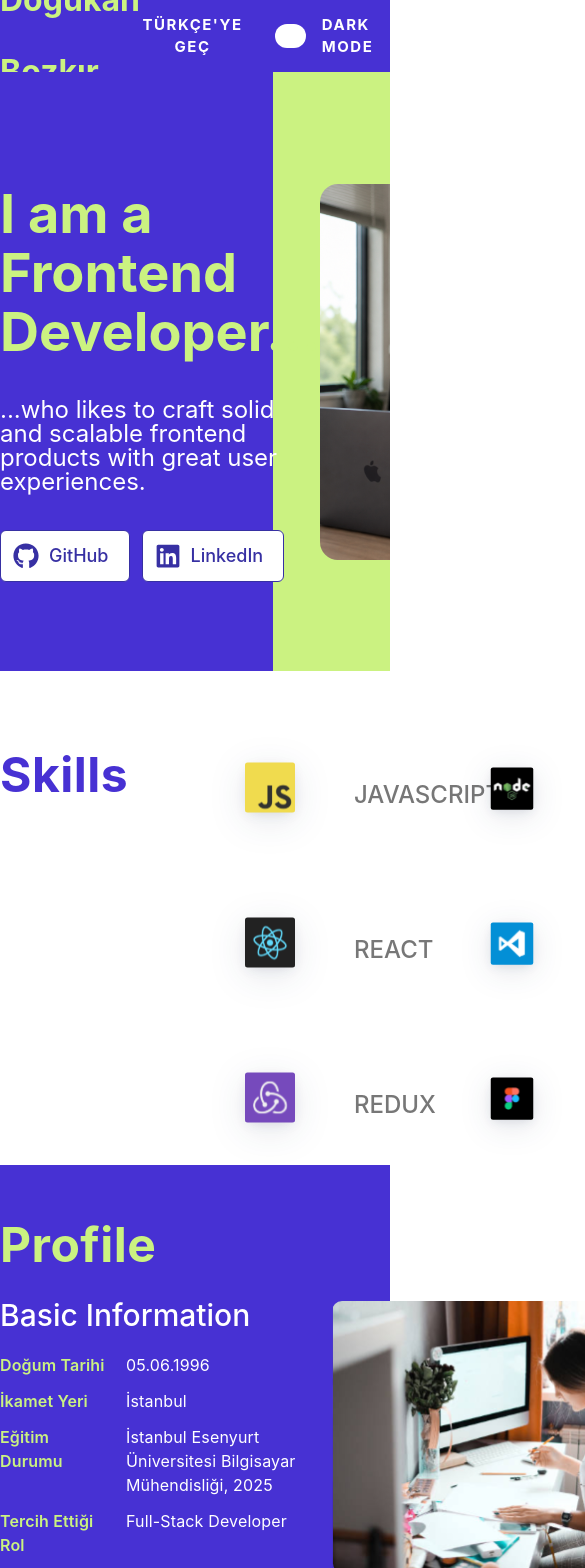
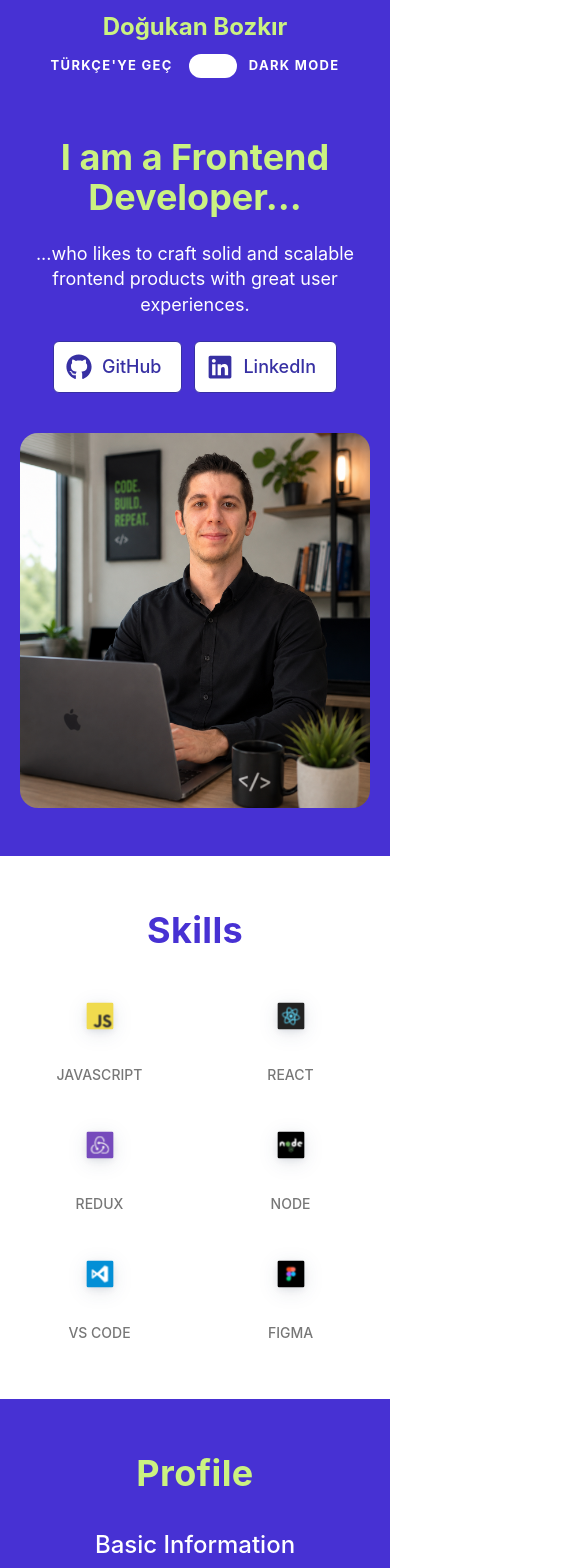
Before and after one commit to Dogukan3648/dogukan-portfolio, a React (Vite) app: page / in a window 390 px wide. Shown: the top 1568 px of the page, 585 px wide, since content can reach past the window. Built offline with nearby package versions, Linux system fonts and the light colour scheme.

Commit message:
feat(responsive): complete portfolio responsive layout

```diff
--- a/src/components/ProjectCard.jsx
+++ b/src/components/ProjectCard.jsx
@@ -3,15 +3,17 @@ const ProjectCard = ({ project }) => {
     project;
 
   return (
-    <article className="flex overflow-hidden rounded-xl bg-white shadow-[0_18px_88px_-4px_rgba(24,39,75,0.14),0_8px_28px_-6px_rgba(24,39,75,0.12)]">
-      <div className="h-[360px] w-[360px] shrink-0">
+    <article className="flex flex-col overflow-hidden rounded-xl bg-white shadow-[0_18px_88px_-4px_rgba(24,39,75,0.14),0_8px_28px_-6px_rgba(24,39,75,0.12)] lg:flex-row">
+      <div className="h-[220px] w-full shrink-0 sm:h-[280px] lg:h-[360px] lg:w-[360px]">
         <img src={image} alt={title} className="h-full w-full object-cover" />
       </div>
 
-      <div className="flex flex-1 flex-col gap-6 px-8 py-8">
-        <h3 className="text-[32px] font-bold text-[#4338CA]">{title}</h3>
+      <div className="flex flex-1 flex-col gap-5 px-5 py-6 sm:px-6 lg:gap-6 lg:px-8 lg:py-8">
+        <h3 className="text-2xl font-bold text-[#4338CA] lg:text-[32px]">
+          {title}
+        </h3>
 
-        <p className="text-base font-normal leading-5 text-[#383838]">
+        <p className="text-sm font-normal leading-6 text-[#383838] lg:text-base lg:leading-5">
           {description}
         </p>
 
@@ -19,14 +21,14 @@ const ProjectCard = ({ project }) => {
           {technologies.map((technology) => (
             <li
               key={technology}
-              className="rounded-full bg-[var(--color-primary)] px-[18px] py-2 text-sm font-medium text-white"
+              className="rounded-full bg-[var(--color-primary)] px-4 py-2 text-xs font-medium text-white lg:px-[18px] lg:text-sm"
             >
               {technology}
             </li>
           ))}
         </ul>
 
-        <div className="flex gap-6">
+        <div className="mt-auto flex gap-6">
           <a
             href={liveUrl}
             target="_blank"
--- a/src/index.css
+++ b/src/index.css
@@ -25,6 +25,8 @@ body {
 }
 
 .container {
+  width: 100%;
   max-width: 960px;
   margin-inline: auto;
+  padding-inline: 16px;
 }
--- a/src/sections/Header.jsx
+++ b/src/sections/Header.jsx
@@ -9,20 +9,20 @@ const Header = () => {
 
   return (
     <header className="bg-[var(--color-primary)]">
-      <div className="container flex h-[72px] items-center justify-between">
-        <span className="text-[32px] font-bold leading-[72px] text-[var(--color-accent)]">
+      <div className="container flex flex-col gap-3 py-3 sm:flex-row sm:items-center sm:justify-between sm:gap-6 lg:h-[72px] lg:flex-row lg:py-0">
+        <span className="text-center text-2xl font-bold leading-tight text-[var(--color-accent)] sm:text-left lg:text-[32px] lg:leading-[72px]">
           Doğukan Bozkır
         </span>
 
-        <div className="flex items-center gap-8">
+        <div className="flex flex-wrap items-center justify-center gap-4 sm:justify-end lg:gap-8">
           <button
             type="button"
-            className="text-[15px] font-bold tracking-[0.1em] text-[var(--color-background)]"
+            className="text-[13px] font-bold tracking-[0.1em] text-[var(--color-background)] lg:text-[15px]"
           >
             TÜRKÇE'YE GEÇ
           </button>
 
-          <div className="flex h-6 items-center gap-4">
+          <div className="flex items-center gap-3 lg:h-6 lg:gap-4">
             <button
               type="button"
               onClick={handleThemeChange}
@@ -35,7 +35,7 @@ const Header = () => {
               className="h-6 w-12 rounded-full bg-[var(--color-background)]"
             />
 
-            <span className="text-[15px] font-bold tracking-[0.1em] text-[var(--color-background)]">
+            <span className="text-[13px] font-bold tracking-[0.1em] text-[var(--color-background)] lg:text-[15px]">
               DARK MODE
             </span>
           </div>
--- a/src/sections/Hero.jsx
+++ b/src/sections/Hero.jsx
@@ -1,23 +1,27 @@
 import { FaGithub, FaLinkedin } from "react-icons/fa";
 import heroImage from "../assets/images/hero-image.png";
 import Button from "../components/Button";
+
 const Hero = () => {
   return (
-    <section className="relative min-h-[599px] overflow-hidden bg-[var(--color-primary)]">
+    <section className="relative overflow-hidden bg-[var(--color-primary)] py-12 lg:min-h-[599px] lg:py-0">
       <div
         aria-hidden="true"
-        className="absolute inset-y-0 right-0 w-[30%] bg-[var(--color-accent)]"
+        className="absolute inset-y-0 right-0 hidden w-[30%] bg-[var(--color-accent)] lg:block"
       />
-      <div className="container relative z-10 flex min-h-[599px] items-center justify-between">
-        <div className="flex h-[376px] w-[529px] flex-col gap-9">
-          <h1 className="text-[54px] font-bold leading-[1.1] text-[var(--color-accent)]">
+
+      <div className="container relative z-10 flex flex-col items-center gap-10 lg:min-h-[599px] lg:flex-row lg:justify-between">
+        <div className="flex w-full max-w-[529px] flex-col gap-6 lg:gap-9">
+          <h1 className="text-center text-4xl font-bold leading-[1.1] text-[var(--color-accent)] lg:text-left lg:text-[54px]">
             I am a Frontend Developer...
           </h1>
-          <p className="text-2xl font-normal leading-[100%] text-[var(--color-background)]">
+
+          <p className="text-center text-lg font-normal leading-[140%] text-[var(--color-background)] lg:text-left lg:text-2xl lg:leading-[100%]">
             ...who likes to craft solid and scalable frontend products with
             great user experiences.
           </p>
-          <div className="flex gap-3">
+
+          <div className="flex flex-wrap justify-center gap-3 lg:justify-start">
             <Button
               href="https://github.com/Dogukan3648"
               icon={<FaGithub className="text-[26px]" />}
@@ -33,10 +37,11 @@ const Hero = () => {
             </Button>
           </div>
         </div>
+
         <img
           src={heroImage}
           alt="Doğukan Bozkır"
-          className="h-[376px] w-[350px] rounded-[18px] object-cover"
+          className="h-auto w-full max-w-[350px] rounded-[18px] object-cover lg:h-[376px] lg:w-[350px]"
         />
       </div>
     </section>
--- a/src/sections/Profile.jsx
+++ b/src/sections/Profile.jsx
@@ -14,27 +14,27 @@ const Profile = () => {
   return (
     <section className="bg-[var(--color-primary)] py-14">
       <div className="container">
-        <h2 className="text-5xl font-bold leading-none tracking-[0.01em] text-[var(--color-accent)]">
+        <h2 className="text-center text-4xl font-bold leading-none tracking-[0.01em] text-[var(--color-accent)] lg:text-left lg:text-5xl">
           Profile
         </h2>
 
-        <div className="mt-8 flex gap-8">
-          <div className="flex w-[300px] shrink-0 flex-col gap-6">
-            <h3 className="text-[30px] font-medium leading-7 text-white">
+        <div className="mt-10 flex flex-col items-center gap-10 lg:mt-8 lg:flex-row lg:items-start lg:gap-8">
+          <div className="flex w-full max-w-[420px] flex-col gap-6 lg:w-[300px] lg:shrink-0">
+            <h3 className="text-center text-2xl font-medium leading-7 text-white lg:text-left lg:text-[30px]">
               Basic Information
             </h3>
 
-            <dl className="flex flex-col gap-3">
+            <dl className="flex flex-col gap-4 lg:gap-3">
               {profileInfo.map((info) => (
                 <div
                   key={info.label}
-                  className="grid grid-cols-[110px_1fr] gap-x-4"
+                  className="grid grid-cols-[100px_1fr] gap-x-4"
                 >
-                  <dt className="text-base font-semibold leading-6 tracking-[0.01em] text-[var(--color-accent)]">
+                  <dt className="text-sm font-semibold leading-6 tracking-[0.01em] text-[var(--color-accent)] lg:text-base">
                     {info.label}
                   </dt>
 
-                  <dd className="text-base leading-6 tracking-[0.01em] text-white">
+                  <dd className="text-sm leading-6 tracking-[0.01em] text-white lg:text-base">
                     {info.value}
                   </dd>
                 </div>
@@ -42,27 +42,27 @@ const Profile = () => {
             </dl>
           </div>
 
-          <div className="h-[291px] w-[300px] shrink-0 overflow-hidden rounded-[10px]">
+          <div className="h-[291px] w-full max-w-[300px] overflow-hidden rounded-[10px] lg:w-[300px] lg:shrink-0">
             <img
               src={profileImage}
-              alt=""
+              alt="Doğukan Bozkır çalışma ortamı"
               className="h-full w-full scale-[1.55] object-cover"
             />
           </div>
 
-          <div className="flex w-[300px] shrink-0 flex-col ml-4">
-            <h3 className="text-[30px] font-medium leading-7 text-white">
+          <div className="flex w-full max-w-[420px] flex-col lg:ml-4 lg:w-[300px] lg:shrink-0">
+            <h3 className="text-center text-2xl font-medium leading-7 text-white lg:text-left lg:text-[30px]">
               About Me
             </h3>
 
-            <div className="mt-4 flex flex-col gap-6">
-              <p className="text-lg leading-[27px] text-white">
+            <div className="mt-4 flex flex-col gap-5 lg:gap-6">
+              <p className="text-base leading-7 text-white lg:text-lg lg:leading-[27px]">
                 Lorem ipsum dolor sit amet, consectetur adipisicing elit. Dolor
                 provident necessitatibus aliquam inventore aperiam repudiandae,
                 nemo earum iure quod sunt?
               </p>
 
-              <p className="text-lg leading-[27px] text-white">
+              <p className="text-base leading-7 text-white lg:text-lg lg:leading-[27px]">
                 Lorem ipsum dolor sit amet, consectetur adipisicing elit. Dolor
                 provident necessitatibus aliquam inventore aperiam repudiandae,
                 nemo earum iure quod sunt?
--- a/src/sections/Skills.jsx
+++ b/src/sections/Skills.jsx
@@ -37,31 +37,45 @@ const rightSkills = [
 
 const Skills = () => {
   return (
-    <section className="pt-20">
-      <div className="container flex items-start">
-        <h2 className="w-[170px] shrink-0 text-5xl font-bold leading-none tracking-[0.01em] text-[var(--color-primary)]">
+    <section className="py-14 lg:pt-20 lg:pb-0">
+      <div className="container flex flex-col gap-10 lg:flex-row lg:items-start lg:gap-0">
+        <h2 className="text-center text-4xl font-bold leading-none tracking-[0.01em] text-[var(--color-primary)] lg:w-[170px] lg:shrink-0 lg:text-left lg:text-5xl">
           Skills
         </h2>
 
-        <div className="-mt-4 ml-10 flex gap-20">
-          <div className="flex flex-col gap-[35px]">
+        <div className="grid w-full grid-cols-2 gap-x-6 gap-y-8 lg:-mt-4 lg:ml-10 lg:flex lg:w-auto lg:gap-20">
+          <div className="contents lg:flex lg:flex-col lg:gap-[35px]">
             {leftSkills.map((card) => (
-              <div key={card.name} className="flex items-center gap-6">
-                <img src={card.icon} alt="" className="size-[120px] shrink-0" />
+              <div
+                key={card.name}
+                className="flex flex-col items-center gap-3 text-center sm:flex-row sm:text-left lg:gap-6"
+              >
+                <img
+                  src={card.icon}
+                  alt=""
+                  className="size-16 shrink-0 lg:size-[120px]"
+                />
 
-                <span className="text-2xl font-medium leading-[150%] uppercase text-[#777777]">
+                <span className="text-sm font-medium leading-[150%] uppercase text-[#777777] sm:text-base lg:text-2xl">
                   {card.name}
                 </span>
               </div>
             ))}
           </div>
 
-          <div className="flex flex-col gap-[35px]">
+          <div className="contents lg:flex lg:flex-col lg:gap-[35px]">
             {rightSkills.map((card) => (
-              <div key={card.name} className="flex items-center gap-6">
-                <img src={card.icon} alt="" className="size-[120px] shrink-0" />
+              <div
+                key={card.name}
+                className="flex flex-col items-center gap-3 text-center sm:flex-row sm:text-left lg:gap-6"
+              >
+                <img
+                  src={card.icon}
+                  alt=""
+                  className="size-16 shrink-0 lg:size-[120px]"
+                />
 
-                <span className="text-2xl font-medium leading-[150%] uppercase text-[#777777]">
+                <span className="text-sm font-medium leading-[150%] uppercase text-[#777777] sm:text-base lg:text-2xl">
                   {card.name}
                 </span>
               </div>
```
Also changed, not shown: src/sections/Footer.jsx (+22 -9 lines).
